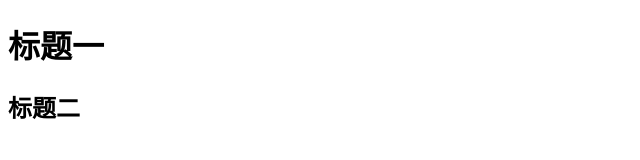
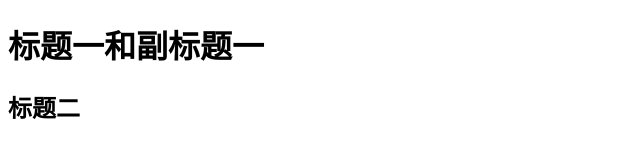
Before and after one commit to zhoubenben/learngithub, a plain HTML site: page index.html in a window 1280 px wide. Shown: the whole page, without its empty margins (0-640 px from the left). Drawn offline with Linux system fonts and the light colour scheme.

Commit message:
副标题一

```diff
--- a/index.html
+++ b/index.html
@@ -5,7 +5,7 @@
 	<title>github show</title>
 </head>
 <body>
-	<h1>标题一</h1>
+	<h1>标题一和副标题一</h1>
 	<h2>标题二</h2>
 </body>
 </html>
```
